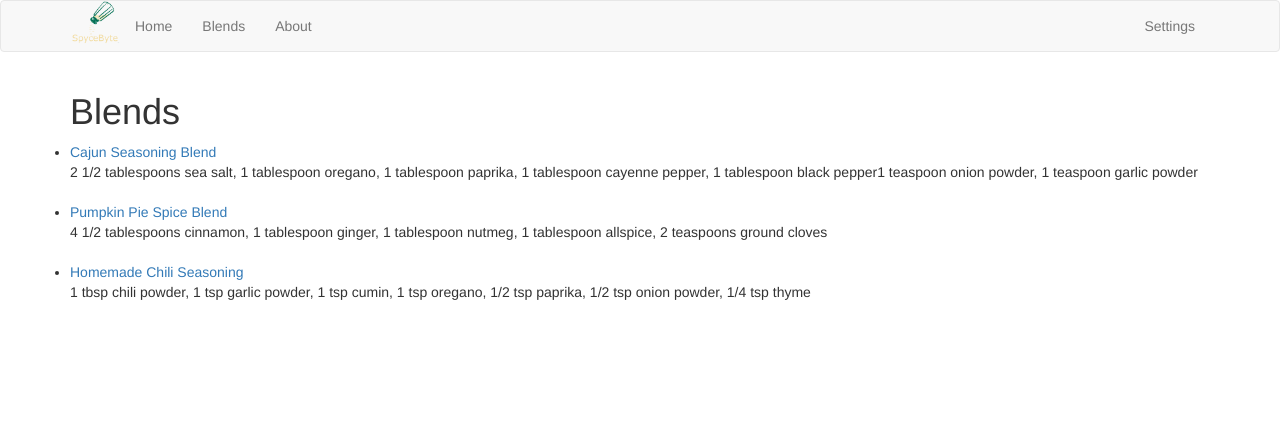
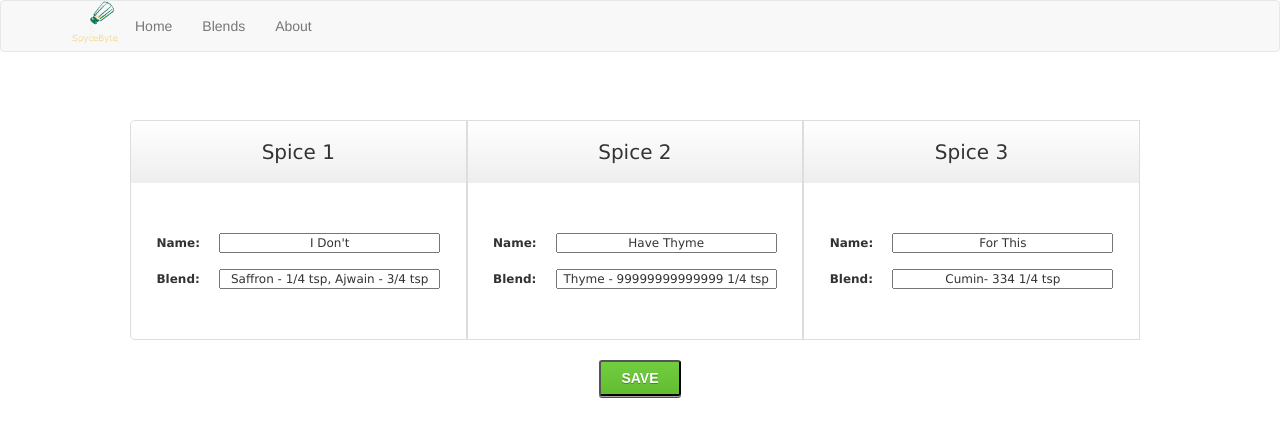
Before and after one commit to Terrillc13/SpyceByte, a Flask app: page /blends in a window 1280 px wide. Shown: the top 443 px of the page. Run offline with Flask 2, Linux system fonts and the light colour scheme; some libraries are stand-ins or nearby versions.

Commit message:
Completed Version 1.0.0

```diff
--- /dev/null
+++ b/PiControl.py
@@ -0,0 +1,72 @@
+#! /usr/bin/env/python
+
+import serial
+import time
+
+arduino_port = "/dev/ttyUSB0"
+
+rate = 9600
+
+try:
+    # Establish connection to the Arduino
+    arduino_serial = serial.Serial(arduino_port, rate, timeout=5)
+    arduino_serial.reset_input_buffer()
+except Exception as e:
+    print("Unable to connect to the Arduino.")
+
+
+def dispense(jar, amount):
+    try:
+        for x in range(5):
+                # Send 5 quick messages for the Arduino to pick up
+                arduino_serial.write(b'd%d%d' % (jar, amount))
+                arduino_serial.flush()
+        # Times out assuming that each rotation takes 1 second
+        dispense_timeout = time.time() + amount + 5
+        # Loop until the response is received or until 5 seconds
+        while time.time() < dispense_timeout:
+            if arduino_serial.inWaiting() > 0:
+                return True
+        return False
+    except Exception:
+        print("Unable to connect to the Arduino.")
+        return False
+
+
+def fullness(jar):
+    try:
+        # Declare return value
+        jar_fullness = 0
+        # Send 5 quick messages for the Arduino to pick up
+        for x in range(5):
+            arduino_serial.write(b's%d' % jar)
+            arduino_serial.flush()
+        # Times out after five seconds
+        fullness_timeout = time.time() + 5
+        # Loop until the response is received or until 5 seconds
+        while time.time() < fullness_timeout:
+            if arduino_serial.inWaiting() > 0:
+                byte_fullness = arduino_serial.read(7)
+                arduino_serial.flushInput()
+                arduino_serial.reset_input_buffer()
+                jar_fullness = float(byte_fullness)
+                break
+        return jar_fullness
+    except Exception:
+        print("Unable to connect to the Arduino.")
+        return 0
+
+
+def test():
+    while True:
+        query = int(input("Dispense (1) or Get Fullness (2)? Exit (0): "))
+        if query == 1:
+            jar = int(input("Enter Jar: "))
+            amount = int(input("Enter Amount: "))
+            dispense(jar, amount)
+        elif query == 2:
+            jar = int(input("Enter Jar: "))
+            print(fullness(jar))
+        else:
+            arduino_serial.close()
+            break
--- a/app.py
+++ b/app.py
@@ -1,74 +1,43 @@
 from flask import Flask, render_template, flash, redirect, url_for, session, request, logging, abort
-from data import Blends
+from PiControl import dispense, fullness
+import xml.etree.cElementTree as Xml
+
 
 app = Flask(__name__)
-
-Blends = Blends()
 
 
 @app.route('/')
 def webapp():
-    return render_template('home.html', jarFullness1=100, jarFullness2=100, jarFullness3=100, name1=Blends[0]['name'], name2=Blends[1]['name'], name3=Blends[2]['name'])
+    tree = Xml.parse('spices.xml')
+    root = tree.getroot()
+    return render_template('home.html', jarFullness1=fullness(1), jarFullness2=fullness(2), jarFullness3=fullness(3),
+                           spice_name_1=root[0][0].attrib['name'],
+                           spice_name_2=root[0][1].attrib['name'],
+                           spice_name_3=root[0][2].attrib['name'])
 
 
 @app.route('/dispense_jar_1', methods=['POST'])
 def dispense_jar_1():
-    #save_home_selects()
-    print(request.form['Jar-1-Whole'])
-    print(request.form['Jar-1-Fraction'])
-    print("dispense_jar_1: %d" % (int(request.form['Jar-1-Whole']) + int(request.form['Jar-1-Fraction'])))
+    success = dispense(1, (int(request.form['Jar-1-Whole']) + int(request.form['Jar-1-Fraction'])))
+    if not success:
+        print("Unable to dispense from Jar 1")
     return webapp()
 
 
 @app.route('/dispense_jar_2', methods=['POST'])
 def dispense_jar_2():
-    #save_home_selects()
-    print(request.form['Jar-2-Whole'])
-    print(request.form['Jar-2-Fraction'])
-    print("dispense_jar_2: %d" % (int(request.form['Jar-2-Whole']) + int(request.form['Jar-2-Fraction'])))
+    success = dispense(2, (int(request.form['Jar-2-Whole']) + int(request.form['Jar-2-Fraction'])))
+    if not success:
+        print("Unable to dispense from Jar 2")
     return webapp()
 
 
 @app.route('/dispense_jar_3', methods=['POST'])
 def dispense_jar_3():
-    #save_home_selects()
-    print(request.form['Jar-3-Whole'])
-    print(request.form['Jar-3-Fraction'])
-    print("dispense_jar_3: %d" % (int(request.form['Jar-3-Whole']) + int(request.form['Jar-3-Fraction'])))
+    success = dispense(3, (int(request.form['Jar-3-Whole']) + int(request.form['Jar-3-Fraction'])))
+    if not success:
+        print("Unable to dispense from Jar 3")
     return webapp()
-
-
-@app.route('/change_name_1', methods=['POST'])
-def change_name_1():
-    print(request.form['Spyce_1_Name'])
-    Blends[0]['name'] = request.form['Spyce_1_Name']
-    with open("data.py", "r+") as file:
-        contents = file.read()
-
-    return webapp()
-
-
-@app.route('/change_name_2', methods=['POST'])
-def change_name_2():
-    print(request.form['Spyce_2_Name'])
-    Blends[1]['name'] = request.form['Spyce_2_Name']
-    return webapp()
-
-
-@app.route('/change_name_3', methods=['POST'])
-def change_name_3():
-    print(request.form['Spyce_3_Name'])
-    Blends[2]['name'] = request.form['Spyce_3_Name']
-    return webapp()
-
-
-#def save_home_selects():
-#    session['Jar-1-Whole'] = request.form['Jar-1-Whole']
-#    session['Jar-1-Fraction'] = request.form['Jar-1-Fraction']
-#    session['Jar-2-Whole'] = request.form['Jar-2-Whole']
-#    session['Jar-2-Fraction'] = request.form['Jar-2-Fraction']
-#    session['Jar-3-Whole'] = request.form['Jar-3-Whole']
-#    session['Jar-3-Fraction'] = request.form['Jar-3-Fraction']
 
 
 @app.route('/about')
@@ -78,17 +47,27 @@ def about():
 
 @app.route('/blends')
 def blends():
-    return render_template('blends.html', blends=Blends)
+    tree = Xml.parse('spices.xml')
+    root = tree.getroot()
+    return render_template('blends.html',
+                           spice_name_1=root[0][0].attrib['name'],
+                           spice_blend_1=root[0][0].text,
+                           spice_name_2=root[0][1].attrib['name'],
+                           spice_blend_2=root[0][1].text,
+                           spice_name_3=root[0][2].attrib['name'],
+                           spice_blend_3=root[0][2].text)
 
 
-@app.route('/blend/<string:id>/')
-def blend(id):
-    return render_template('blend.html', id=id)
-
-
-@app.route('/settings')
-def settings():
-    return render_template('settings.html', name1=Blends[0]['name'], name2=Blends[1]['name'], name3=Blends[2]['name'])
+@app.route('/blends_save', methods=['POST'])
+def blends_save():
+    root = Xml.Element("root")
+    doc = Xml.SubElement(root, "doc")
+    Xml.SubElement(doc, "Spice", name=request.form['Spice_1_Name']).text = request.form['Spice_1_Blend']
+    Xml.SubElement(doc, "Spice", name=request.form['Spice_2_Name']).text = request.form['Spice_2_Blend']
+    Xml.SubElement(doc, "Spice", name=request.form['Spice_3_Name']).text = request.form['Spice_3_Blend']
+    tree = Xml.ElementTree(root)
+    tree.write("spices.Xml")
+    return blends()
 
 
 if __name__ == '__main__':
--- /dev/null
+++ b/spices.xml
@@ -0,0 +1,7 @@
+<root>
+    <doc>
+        <Spice name="I Don't">Saffron - 1/4 tsp, Ajwain - 3/4 tsp</Spice>
+        <Spice name="Have Thyme">Thyme - 99999999999999 1/4 tsp</Spice>
+        <Spice name="For This">Cumin- 334 1/4 tsp</Spice>
+    </doc>
+</root>
--- a/templates/blend.html
+++ /dev/null
@@ -1,5 +0,0 @@
-{% extends 'layout.html' %}
-
-{% block body %}
-    <h1>{{ id }}</h1>
-{% endblock %}
--- a/templates/blends.html
+++ b/templates/blends.html
@@ -1,14 +1,47 @@
 {% extends 'layout.html' %}
-
 {% block body %}
-    <h1>Blends</h1>
-    <ul class="list-group">
-        {% for blend in blends %}
-            <!--<li class="list-group-item"><a href="article/{{blend.id}}">{{blend.name}}</a></li> -->
-            <li><a href="blend/{{ blend.id }}">{{ blend.name }}</a></li>
-            {{ blend.ingredients }}
-            <br/>
-            <br/>
-        {% endfor %}
-    </ul>
+    <div class="jumbotron text-center" style="background: transparent;">
+        <div id="spice-table" class="clear">
+            <form method="POST" action="/blends_save">
+                <div class="spice">
+                    <h3>Spice 1</h3>
+                    <label style="text-align: left; width: 20%;">Name: </label>
+                    <input type="text" name="Spice_1_Name" value="{{ spice_name_1 }}" style="width: 75%; text-align: center;">
+                    <br/>
+                    <br/>
+                    <label style="text-align: left; width: 20%;">Blend: </label>
+                    <input type="text" name="Spice_1_Blend" value="{{ spice_blend_1 }}" style="width: 75%; text-align: center;">
+                    <br/>
+                    <br/>
+                    <br/>
+                </div>
+                <div class="spice">
+                    <h3>Spice 2</h3>
+                    <label style="text-align: left; width: 20%;">Name: </label>
+                    <input type="text" name="Spice_2_Name" value="{{ spice_name_2 }}" style="width: 75%; text-align: center;">
+                    <br/>
+                    <br/>
+                    <label style="text-align: left; width: 20%;">Blend: </label>
+                    <input type="text" name="Spice_2_Blend" value="{{ spice_blend_2 }}" style="width: 75%; text-align: center;">
+                    <br/>
+                    <br/>
+                    <br/>
+                </div>
+                <div class="spice">
+                    <h3>Spice 3</h3>
+                    <label style="text-align: left; width: 20%;">Name: </label>
+                    <input type="text" name="Spice_3_Name" value="{{ spice_name_3 }}" style="width: 75%; text-align: center;">
+                    <br/>
+                    <br/>
+                    <label style="text-align: left; width: 20%;">Blend: </label>
+                    <input type="text" name="Spice_3_Blend" value="{{ spice_blend_3 }}" style="width: 75%; text-align: center;">
+                    <br/>
+                    <br/>
+                    <br/>
+                </div>
+                <br/>
+                <input type="submit" value="Save" class="view_spice">
+            </form>
+        </div>
+    </div>
 {% endblock %}
--- a/templates/includes/_navbar.html
+++ b/templates/includes/_navbar.html
@@ -17,9 +17,6 @@
                 <li><a href="/blends">Blends</a></li>
                 <li><a href="/about">About</a></li>
             </ul>
-            <ul class="nav navbar-nav navbar-right">
-              <li><a href="/settings">Settings</a></li>
-          </ul>
         </div><!--/.nav-collapse -->
     </div>
 </nav>
```
Also changed, not shown: data.py (deleted, +0 -22 lines), piControl.py (deleted, +0 -54 lines), templates/home.html (+4 -4 lines), templates/settings.html (deleted, +0 -29 lines).
